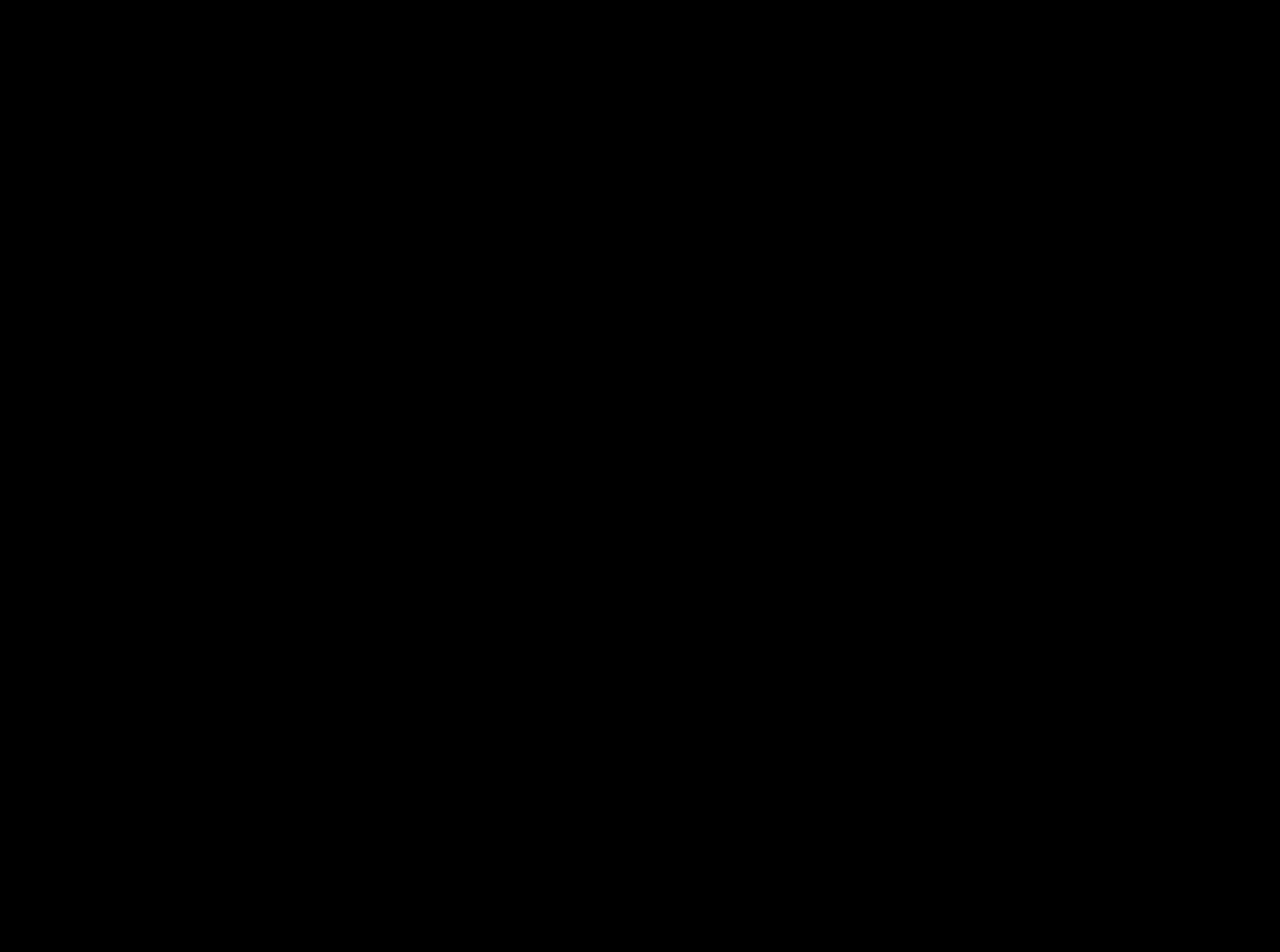
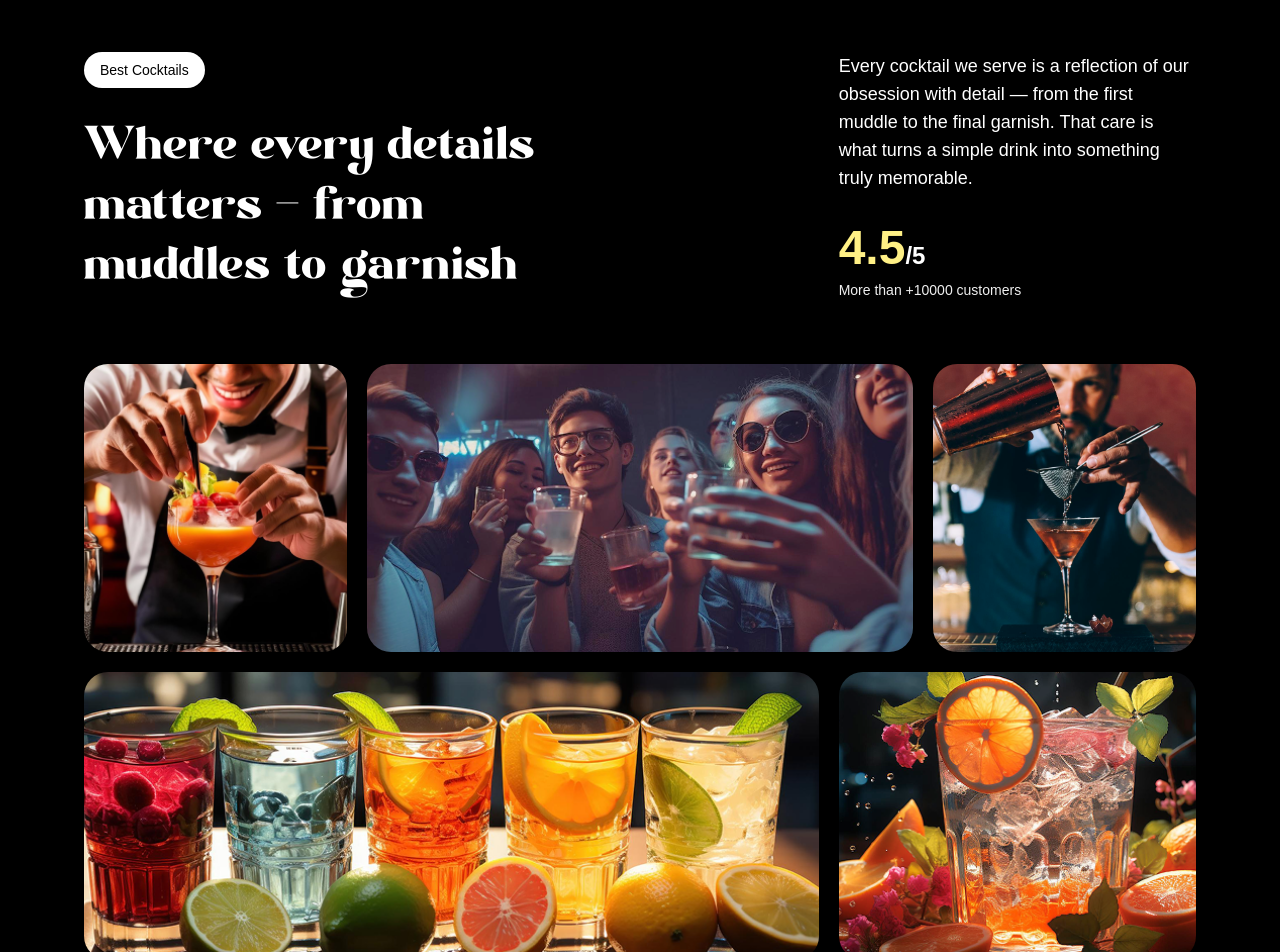
Before and after one commit to Maestro1982/mojito_gsap_landing, a React (Vite) app: page / in a window 1280 px wide. Shown: the part 1660-2612 px from the top of the page. Before the commit the page ends 1600 px from the top, so only its background shows below. Built offline with nearby package versions, Linux system fonts and the light colour scheme; a web font is replaced by a local one.

Commit message:
Implement about section, implement active link in navbar

```diff
--- a/src/App.jsx
+++ b/src/App.jsx
@@ -4,6 +4,7 @@
 import Navbar from './components/Navbar';
 import Hero from './components/Hero';
 import Cocktails from './components/Cocktails';
+import About from './components/About';
 
 gsap.registerPlugin(ScrollTrigger, SplitText);
 
@@ -13,6 +14,7 @@
       <Navbar />
       <Hero />
       <Cocktails />
+      <About />
     </main>
   );
 };
--- /dev/null
+++ b/src/components/About.jsx
@@ -0,0 +1,97 @@
+import gsap from 'gsap';
+import { useGSAP } from '@gsap/react';
+import { SplitText } from 'gsap/all';
+
+const About = () => {
+  useGSAP(() => {
+    // --- Split and animate the title text ---
+
+    // Split the <h2> inside #about into individual words
+    const titleSplit = SplitText.create('#about h2', {
+      type: 'words',
+    });
+
+    // --- Scroll-triggered timeline animation setup ---
+
+    const scrollTimeline = gsap.timeline({
+      scrollTrigger: {
+        trigger: '#about', // Start animation when #about enters view
+        start: 'top center', // Trigger point: top of #about hits center of viewport
+      },
+    });
+
+    scrollTimeline
+      // Animate each word in the title
+      .from(titleSplit.words, {
+        opacity: 0, // Start invisible
+        yPercent: 100, // Slide up into place
+        duration: 1,
+        ease: 'expo.out',
+        stagger: 0.02, // Small delay between each word
+      })
+      // Animate all image containers in both top and bottom grids
+      .from(
+        '.top-grid div, .bottom-grid div',
+        {
+          opacity: 0, // Fade in
+          duration: 1,
+          ease: 'power1.inOut',
+          stagger: 0.04, // Each grid item appears one after another
+        },
+        '-=0.5' // Overlap with the previous animation slightly
+      );
+  });
+  return (
+    <div id='about'>
+      <div className='mb-16 md:px-0 px-5'>
+        <div className='content'>
+          <div className='col-span-8'>
+            <p className='badge'>Best Cocktails</p>
+            <h2>
+              Where every details matters <span className='text-white'>-</span>{' '}
+              from muddles to garnish
+            </h2>
+          </div>
+          <div className='sub-content'>
+            <p>
+              Every cocktail we serve is a reflection of our obsession with
+              detail — from the first muddle to the final garnish. That care is
+              what turns a simple drink into something truly memorable.
+            </p>
+
+            <div>
+              <p className='text-xl md:text-2xl font-bold'>
+                <span>4.5</span>/5
+              </p>
+              <p className='text-sm text-white-100'>
+                More than +10000 customers
+              </p>
+            </div>
+          </div>
+        </div>
+      </div>
+
+      <div className='top-grid'>
+        <div className='md:col-span-3'>
+          <img src='/images/abt1.png' alt='grid-img-1' />
+        </div>
+        <div className='md:col-span-6'>
+          <img src='/images/abt2.png' alt='grid-img-2' />
+        </div>
+        <div className='md:col-span-3'>
+          <img src='/images/abt5.png' alt='grid-img-5' />
+        </div>
+      </div>
+
+      <div className='bottom-grid'>
+        <div className='md:col-span-8'>
+          <img src='/images/abt3.png' alt='grid-img-3' />
+        </div>
+        <div className='md:col-span-4'>
+          <img src='/images/abt4.png' alt='grid-img-4' />
+        </div>
+      </div>
+    </div>
+  );
+};
+export default About;
--- a/src/components/Cocktails.jsx
+++ b/src/components/Cocktails.jsx
@@ -37,7 +37,7 @@
       />
 
       <div className='list container mx-auto px-5 relative z-10 flex md:flex-row flex-col justify-between items-start gap-20 pt-40'>
-        <div className='popular md:ml-0'>
+        <div className='popular md:ml-18'>
           <h2>Most popular cocktails:</h2>
           <ul>
             {cocktailLists.map(({ name, country, detail, price }) => (
@@ -54,7 +54,7 @@
           </ul>
         </div>
 
-        <div className='popular md:ml-[6rem]'>
+        <div className='popular md:mr-[0.75rem]'>
           <h2>Most loved mocktails:</h2>
           <ul>
             {mockTailLists.map(({ name, country, detail, price }) => (
--- a/src/components/Navbar.jsx
+++ b/src/components/Navbar.jsx
@@ -1,9 +1,13 @@
 import gsap from 'gsap';
 import { useGSAP } from '@gsap/react';
+import { ScrollTrigger } from 'gsap/ScrollTrigger';
+import { useState } from 'react';
 
 import { navLinks } from '../../constants';
 
 const Navbar = () => {
+  const [isActiveLink, setIsActiveLink] = useState('home');
+
   // Create a GSAP timeline with a ScrollTrigger
   useGSAP(() => {
     const navTween = gsap.timeline({
@@ -26,18 +30,35 @@
         ease: 'power1.inOut', // Smooth easing
       }
     );
-  });
+
+    // --- Highlight nav links based on scroll position ---
+    navLinks.forEach((link) => {
+      ScrollTrigger.create({
+        trigger: `#${link.id}`,
+        start: 'top center',
+        end: 'bottom center',
+        onEnter: () => setIsActiveLink(link.id),
+        onEnterBack: () => setIsActiveLink(link.id),
+      });
+    });
+  }, []);
+
   return (
     <nav>
       <div>
-        <a href='#home' className='flex items-center gap-2'>
+        <a href='#home' className='flex items-center gap-2 cursor-pointer'>
           <img src='/images/logo.png' alt='logo' />
           <p className='hover:text-yellow-200'>The Alchemist</p>
         </a>
 
         <ul>
           {navLinks.map((link) => (
-            <li key={link.id} className='hover:text-yellow-200'>
+            <li
+              key={link.id}
+              className={`hover:text-yellow-200 ${
+                isActiveLink === link.id ? 'text-yellow-200 font-bold' : ''
+              }`}
+            >
               <a href={`#${link.id}`}>{link.title}</a>
             </li>
           ))}
--- a/src/index.css
+++ b/src/index.css
@@ -185,7 +185,7 @@
   }
 
   #about {
-    @apply min-h-screen py-28 2xl:px-0 px-5 container mx-auto;
+    @apply min-h-screen py-28 2xl:px-0 px-5 container mx-auto w-[90%];
 
     .content {
       @apply grid grid-cols-1 lg:grid-cols-12 gap-5;
```
